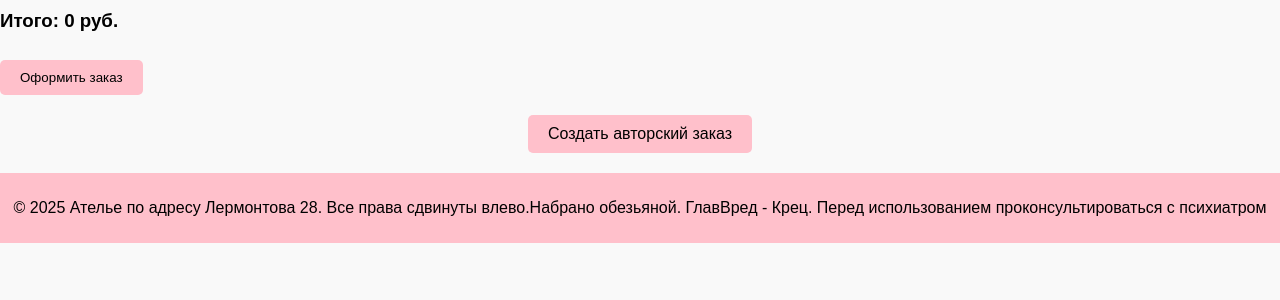
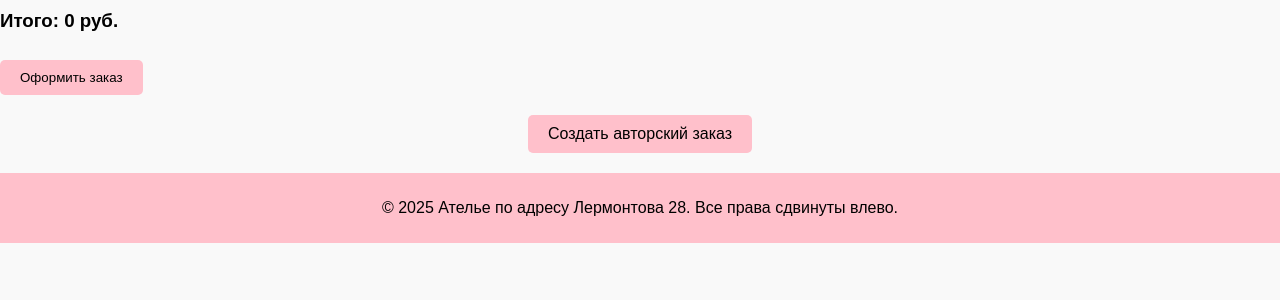
Before and after one commit to IsamuYosida/Atelie, a Flask app: page /cart in a window 1280 px wide. Shown: the part 238-538 px from the top of the page. Run offline with Flask 3, Linux system fonts and the light colour scheme; the visitor is signed in with stand-in values (Sample User, id 1); data that the repository does not hold is empty.

Commit message:
Update footer text in base.html

```diff
--- a/pythonProject/atelie/templates/base.html
+++ b/pythonProject/atelie/templates/base.html
@@ -34,7 +34,7 @@
     </section>
 
     <footer>
-        <p>&copy; 2025 Ателье по адресу Лермонтова 28. Все права сдвинуты влево.Набрано обезьяной. ГлавВред - Крец. Перед использованием проконсультироваться с психиатром</p>
+        <p>&copy; 2025 Ателье по адресу Лермонтова 28. Все права сдвинуты влево.</p>
     </footer>
 </body>
 </html>
```
